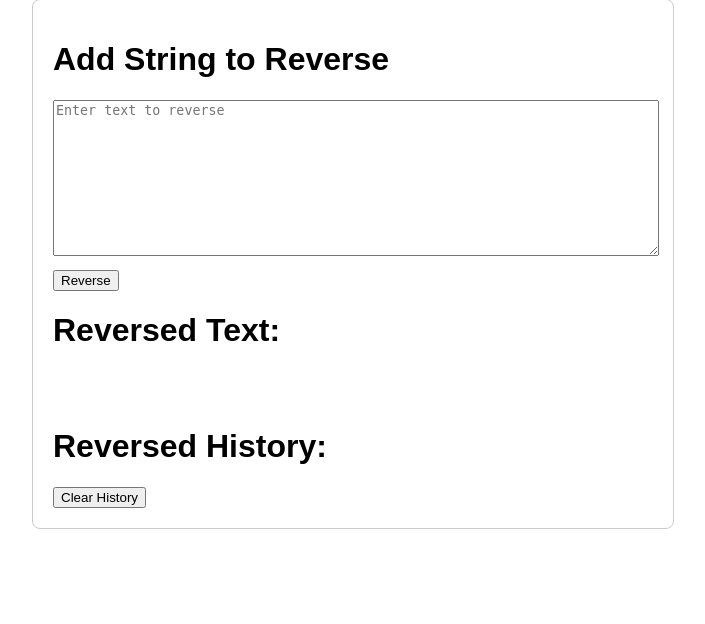
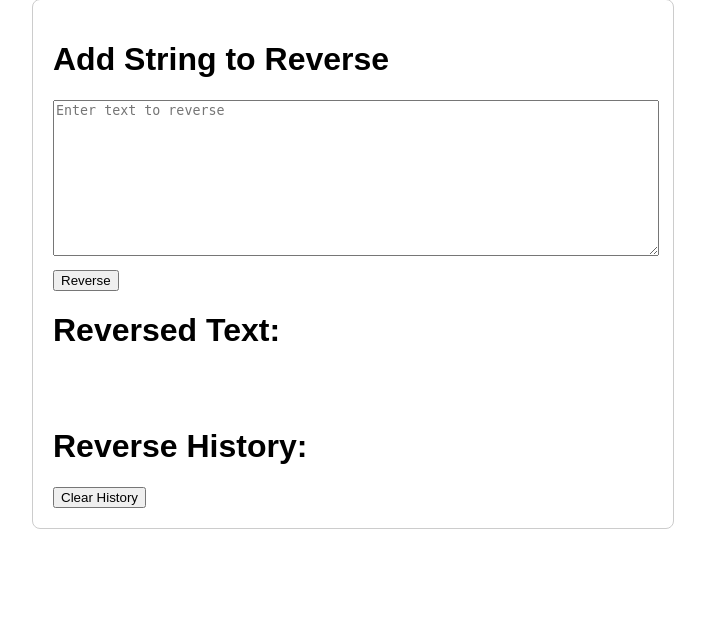
Before and after one commit to repleeka/reverse_str, a Flask app: page / in a window 1280 px wide. Shown: the part 133-757 px from the top of the page, without its empty margins (287-992 px from the left). Run offline with Flask 3, Linux system fonts and the light colour scheme.

Commit message:
reversed history -> reverse history

```diff
--- a/templates/index.html
+++ b/templates/index.html
@@ -26,7 +26,7 @@
     </form>
     <br /><br />
     <div id="idx_div3">
-        <h1>Reversed History:</h1>
+        <h1>Reverse History:</h1>
         <ol>
             {% for i in reversed_text %}
             <li>{{i}}</li>
```
